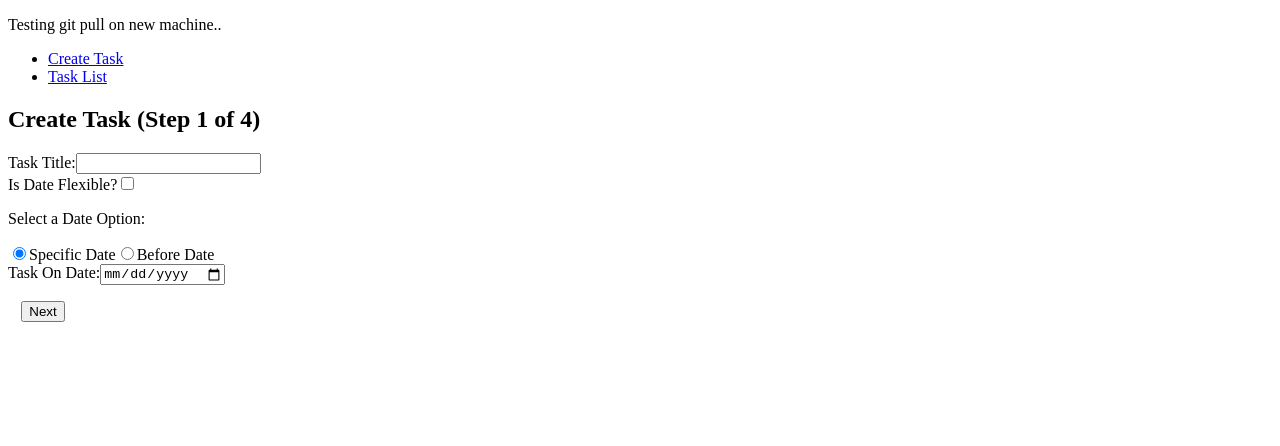
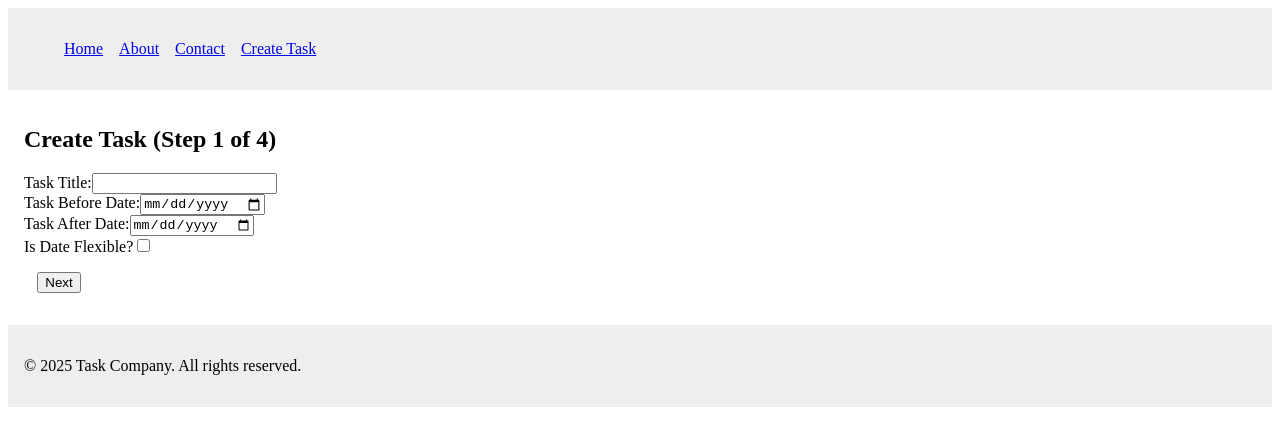
Before and after one commit to Nick-Zwarych/Captone-v1, a React (Vite) app in the folder React v1/CapstoneV1/: page /create in a window 1280 px wide. Shown: the top 446 px of the page. Built offline with nearby package versions, Linux system fonts and the light colour scheme.

Commit message:
Header and footer + adustments to form + wraping the app in a layout file

```diff
--- a/React v1/CapstoneV1/index.html
+++ b/React v1/CapstoneV1/index.html
@@ -7,7 +7,6 @@
     <title>Vite + React</title>
   </head>
   <body>
-    <p>Testing git pull on new machine..</p>
     <div id="root"></div>
     <script type="module" src="/src/main.jsx"></script>
   </body>
--- /dev/null
+++ b/React v1/CapstoneV1/src/About.jsx
@@ -0,0 +1,8 @@
+// src/About.jsx
+import React from "react";
+
+function About() {
+  return <h2>About Us</h2>;
+}
+
+export default About;
--- a/React v1/CapstoneV1/src/App.jsx
+++ b/React v1/CapstoneV1/src/App.jsx
@@ -1,37 +1,37 @@
 // src/App.jsx
-import { useState } from "react";
-import { BrowserRouter, Routes, Route, Link } from "react-router-dom";
+import React, { useState } from "react";
+import { BrowserRouter, Routes, Route } from "react-router-dom";
+
+import Layout from "./Layout";
+import Home from "./Home";
+import About from "./About";
+import Contact from "./Contact";
 import CreateTask from "./CreateTask";
 import TaskList from "./TaskList";
 
 function App() {
-  // tasks state will hold all created tasks
+  // tasks state will hold all created tasks for now until we get our database integration started
   const [tasks, setTasks] = useState([]);
 
-  // This callback is passed to the CreateTask component
-  // to add a new task to our list.
+  // This callback is passed to the CreateTask component to add a new task to our list.
   const addTask = (task) => {
     setTasks((prevTasks) => [...prevTasks, task]);
   };
 
   return (
     <BrowserRouter>
-      <nav>
-        <ul>
-          <li>
-            <Link to="/create">Create Task</Link>
-          </li>
-          <li>
-            <Link to="/tasks">Task List</Link>
-          </li>
-        </ul>
-      </nav>
-
       <Routes>
-        <Route path="/create" element={<CreateTask addTask={addTask} />} />
-        <Route path="/tasks" element={<TaskList tasks={tasks} />} />
-        {/* Redirect the root route to the task list */}
-        <Route path="/" element={<TaskList tasks={tasks} />} />
+        {/* Layout wraps all the routes */}
+        <Route path="/" element={<Layout />}>
+          <Route index element={<Home />} />
+          <Route path="about" element={<About />} />
+          <Route path="contact" element={<Contact />} />
+          {/* Pass the state and callback as props to these pages */}
+          <Route path="create" element={<CreateTask addTask={addTask} />} />
+          <Route path="tasks" element={<TaskList tasks={tasks} />} />
+          {/* You can redirect "/" or any other path to TaskList if desired */}
+          {/* <Route path="/" element={<TaskList tasks={tasks} />} /> */}
+        </Route>
       </Routes>
     </BrowserRouter>
   );
--- /dev/null
+++ b/React v1/CapstoneV1/src/Contact.jsx
@@ -0,0 +1,8 @@
+// src/Contact.jsx
+import React from "react";
+
+function Contact() {
+  return <h2>Contact Us</h2>;
+}
+
+export default Contact;
--- a/React v1/CapstoneV1/src/CreateTask.jsx
+++ b/React v1/CapstoneV1/src/CreateTask.jsx
@@ -11,6 +11,7 @@ function CreateTask({ addTask }) {
     dateOption: "onDate",
     taskOnDate: "",
     taskBeforeDate: "",
+    taskAfterDate: "", // <--- Add this field
     taskIsDateFlexible: false,
     taskTimeRequired: false,
     taskTimeOfDay: "", // options: morning, midday, afternoon, evening - starts with an empty state
@@ -39,12 +40,10 @@ function CreateTask({ addTask }) {
   const handleChange = (e) => {
     const { name, value, type, checked } = e.target;
 
-    // Special handling for "taskTimeRequired"
     if (name === "taskTimeRequired") {
       setTaskData((prev) => {
         const newData = { ...prev, taskTimeRequired: checked };
-        // If time is not required, clear out the taskTimeOfDay.
-        // Otherwise, if it's being checked and taskTimeOfDay is empty, default to "morning".
+        // When unchecked, clear taskTimeOfDay. When checked and empty, default to "morning"
         if (!checked) {
           newData.taskTimeOfDay = "";
         } else if (!prev.taskTimeOfDay) {
@@ -88,7 +87,7 @@ function CreateTask({ addTask }) {
       >
         {step === 1 && (
           <div>
-            {/* Task Title */}
+            {/* Optionally include a Task Title */}
             <div>
               <label>
                 Task Title:
@@ -102,71 +101,7 @@ function CreateTask({ addTask }) {
               </label>
             </div>
 
-            {/* Date Flexible Checkbox */}
-            <div>
-              <label>
-                Is Date Flexible?
-                <input
-                  type="checkbox"
-                  name="taskIsDateFlexible"
-                  checked={taskData.taskIsDateFlexible}
-                  onChange={(e) => {
-                    // Update the taskData and optionally clear out date values
-                    handleChange(e);
-                    if (e.target.checked) {
-                      // If the date is flexible, clear the date fields.
-                      setTaskData((prev) => ({
-                        ...prev,
-                        taskOnDate: "",
-                        taskBeforeDate: "",
-                      }));
-                    }
-                  }}
-                />
-              </label>
-            </div>
-
-            {/* If date is NOT flexible, let the user pick a date option */}
-            {!taskData.taskIsDateFlexible && (
-              <div>
-                <p>Select a Date Option:</p>
-                <label>
-                  <input
-                    type="radio"
-                    name="dateOption"
-                    value="onDate"
-                    checked={taskData.dateOption === "onDate"}
-                    onChange={handleChange}
-                  />
-                  Specific Date
-                </label>
-                <label>
-                  <input
-                    type="radio"
-                    name="dateOption"
-                    value="beforeDate"
-                    checked={taskData.dateOption === "beforeDate"}
-                    onChange={handleChange}
-                  />
-                  Before Date
-                </label>
-
-                {/* Render the appropriate date input based on the selected option */}
-                {taskData.dateOption === "onDate" && (
-                  <div>
-                    <label>
-                      Task On Date:
-                      <input
-                        type="date"
-                        name="taskOnDate"
-                        value={taskData.taskOnDate}
-                        onChange={handleChange}
-                        required
-                      />
-                    </label>
-                  </div>
-                )}
-                {taskData.dateOption === "beforeDate" && (
+            {/* Task Before Date */}
             <div>
               <label>
                 Task Before Date:
@@ -175,16 +110,40 @@ function CreateTask({ addTask }) {
                   name="taskBeforeDate"
                   value={taskData.taskBeforeDate}
                   onChange={handleChange}
-                        required
                 />
               </label>
             </div>
-                )}
+
+            {/* Task After Date */}
+            <div>
+              <label>
+                Task After Date:
+                <input
+                  type="date"
+                  name="taskAfterDate"
+                  value={taskData.taskAfterDate}
+                  onChange={handleChange}
+                />
+              </label>
             </div>
-            )}
 
-            {/* If date is flexible, show the Time Required option */}
-            {taskData.taskIsDateFlexible && (
+            {/* Is Date Flexible? */}
+            <div>
+              <label>
+                Is Date Flexible?
+                <input
+                  type="checkbox"
+                  name="taskIsDateFlexible"
+                  checked={taskData.taskIsDateFlexible}
+                  onChange={handleChange}
+                />
+              </label>
+            </div>
+
+            {/* Only show Time Required if at least one option is selected */}
+            {(taskData.taskBeforeDate.trim() !== "" ||
+              taskData.taskAfterDate.trim() !== "" ||
+              taskData.taskIsDateFlexible) && (
               <div>
                 <label>
                   Time Required:
@@ -195,8 +154,10 @@ function CreateTask({ addTask }) {
                     onChange={handleChange}
                   />
                 </label>
+              </div>
+            )}
 
-                {/* If time is required, show the Time of Day selection */}
+            {/* Show Time of Day only if Time Required is checked */}
             {taskData.taskTimeRequired && (
               <div>
                 <label>
@@ -212,8 +173,6 @@ function CreateTask({ addTask }) {
                     <option value="evening">Evening</option>
                   </select>
                 </label>
-                  </div>
-                )}
               </div>
             )}
           </div>
--- /dev/null
+++ b/React v1/CapstoneV1/src/Home.jsx
@@ -0,0 +1,8 @@
+// src/Home.jsx
+import React from "react";
+
+function Home() {
+  return <h2>Welcome to the Home Page</h2>;
+}
+
+export default Home;
--- /dev/null
+++ b/React v1/CapstoneV1/src/Layout.jsx
@@ -0,0 +1,53 @@
+// src/Layout.jsx
+import React from "react";
+import { Outlet, NavLink } from "react-router-dom";
+
+function Layout() {
+  return (
+    <div>
+      {/* Header with navigation */}
+      <header style={{ background: "#eee", padding: "1rem" }}>
+        <nav>
+          <ul style={{ display: "flex", listStyle: "none", gap: "1rem" }}>
+            <li>
+              <NavLink to="/" end activeStyle={{ fontWeight: "bold" }}>
+                Home
+              </NavLink>
+            </li>
+            <li>
+              <NavLink to="/about" activeStyle={{ fontWeight: "bold" }}>
+                About
+              </NavLink>
+            </li>
+            <li>
+              <NavLink to="/contact" activeStyle={{ fontWeight: "bold" }}>
+                Contact
+              </NavLink>
+            </li>
+            <li>
+              <NavLink to="/create" activeStyle={{ fontWeight: "bold" }}>
+                Create Task
+              </NavLink>
+            </li>
+          </ul>
+        </nav>
+      </header>
+
+      {/* Main content area */}
+      <main style={{ padding: "1rem" }}>
+        <Outlet />
+      </main>
+
+      {/* Footer */}
+      <footer
+        style={{ background: "#eee", padding: "1rem", marginTop: "1rem" }}
+      >
+        <p>
+          &copy; {new Date().getFullYear()} Task Company. All rights reserved.
+        </p>
+      </footer>
+    </div>
+  );
+}
+
+export default Layout;
```
Lines whose indentation alone changed are shown as unchanged.
